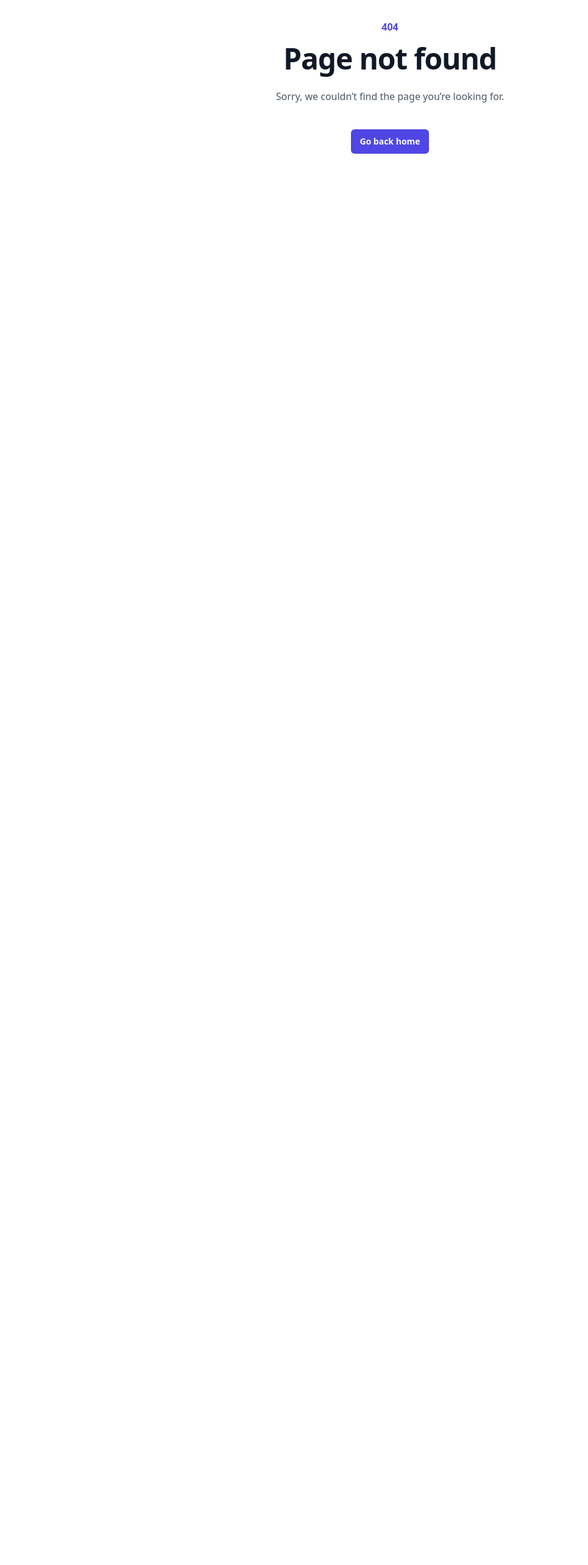
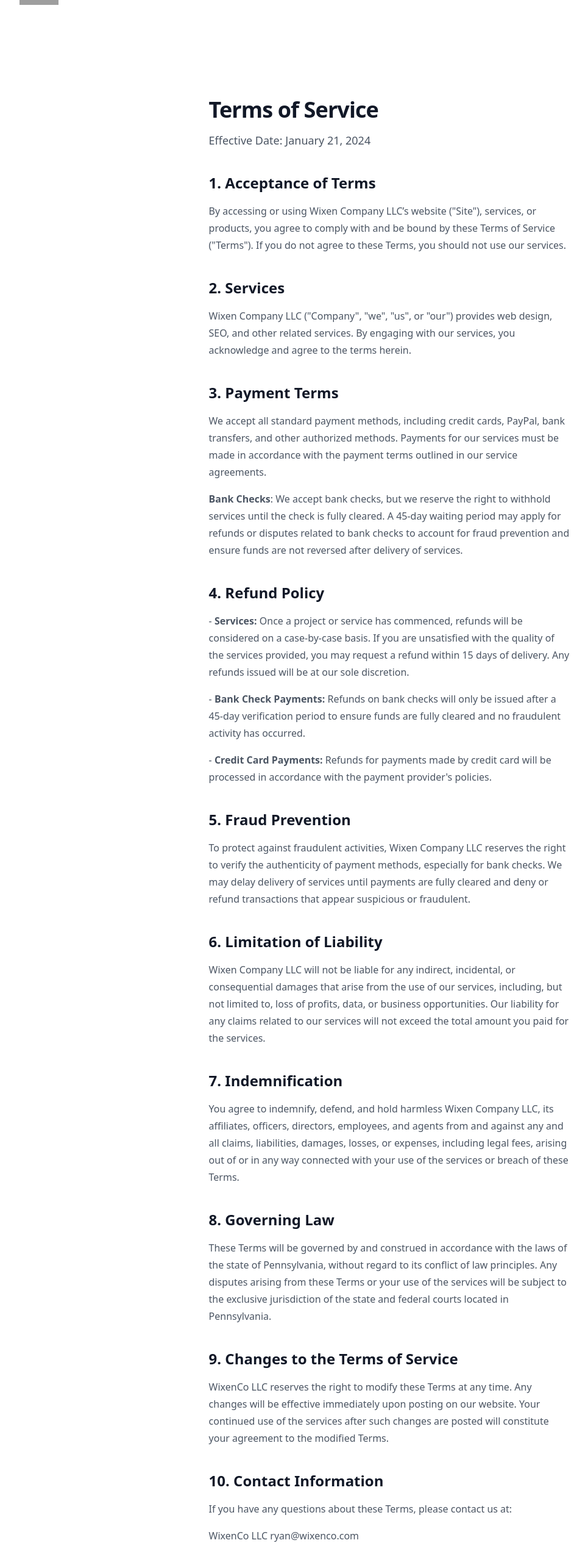
Before and after one commit to torrancejr/wixen_vercel, a React (Create React App) app: page /terms-of-service in a window 1280 px wide. Before the commit this address had no page. Shown: the part 96-2662 px from the top of the page at 61% size, without its empty margins (0-965 px from the left). Before the commit the page ends 800 px from the top, so only its background shows below. Built offline with nearby package versions, Linux system fonts and the light colour scheme; grey boxes are pictures that could not be loaded.

Commit message:
terms of service

```diff
--- a/src/components/Footer.js
+++ b/src/components/Footer.js
@@ -5,6 +5,7 @@ const navigation = {
     main: [
         { name: 'Home', href: '/' },
         { name: 'Blog', href: '/blog' },
+        { name: 'Terms', href: '/terms-of-service' }
     ],
     social: [
         {
--- /dev/null
+++ b/src/components/Terms.js
@@ -0,0 +1,109 @@
+import React from 'react';
+import Header from './Header';
+import Footer from './Footer';
+
+export default function TermsOfServicePage() {
+    return (
+        <>
+            <Header/>
+            <main className="grid min-h-full place-items-center bg-white px-6 py-24 sm:py-32 lg:px-8">
+                <div className="max-w-prose text-left">
+                    <h1 className="text-3xl font-bold tracking-tight text-gray-900 sm:text-4xl">Terms of Service</h1>
+                    <p className="mt-4 text-lg leading-7 text-gray-600">Effective Date: January 21, 2024</p>
+
+                    <h2 className="mt-10 text-2xl font-semibold text-gray-900">1. Acceptance of Terms</h2>
+                    <p className="mt-4 text-base leading-7 text-gray-600">
+                        By accessing or using Wixen Company LLC’s website ("Site"), services, or products, you agree to comply
+                        with and be bound by these Terms of Service ("Terms"). If you do not agree to these Terms, you
+                        should not use our services.
+                    </p>
+
+                    <h2 className="mt-10 text-2xl font-semibold text-gray-900">2. Services</h2>
+                    <p className="mt-4 text-base leading-7 text-gray-600">
+                        Wixen Company LLC ("Company", "we", "us", or "our") provides web design, SEO, and other related
+                        services. By engaging with our services, you acknowledge and agree to the terms herein.
+                    </p>
+
+                    <h2 className="mt-10 text-2xl font-semibold text-gray-900">3. Payment Terms</h2>
+                    <p className="mt-4 text-base leading-7 text-gray-600">
+                        We accept all standard payment methods, including credit cards, PayPal, bank transfers, and other
+                        authorized methods. Payments for our services must be made in accordance with the payment terms
+                        outlined in our service agreements.
+                    </p>
+                    <p className="mt-4 text-base leading-7 text-gray-600">
+                        <strong>Bank Checks</strong>: We accept bank checks, but we reserve the right to withhold
+                        services until the check is fully cleared. A 45-day waiting period may apply for refunds or
+                        disputes related to bank checks to account for fraud prevention and ensure funds are not reversed
+                        after delivery of services.
+                    </p>
+
+                    <h2 className="mt-10 text-2xl font-semibold text-gray-900">4. Refund Policy</h2>
+                    <p className="mt-4 text-base leading-7 text-gray-600">
+                        - <strong>Services:</strong> Once a project or service has commenced, refunds will be considered
+                        on a case-by-case basis. If you are unsatisfied with the quality of the services provided, you
+                        may request a refund within 15 days of delivery. Any refunds issued will be at our sole
+                        discretion.
+                    </p>
+                    <p className="mt-4 text-base leading-7 text-gray-600">
+                        - <strong>Bank Check Payments:</strong> Refunds on bank checks will only be issued after a
+                        45-day verification period to ensure funds are fully cleared and no fraudulent activity has
+                        occurred.
+                    </p>
+                    <p className="mt-4 text-base leading-7 text-gray-600">
+                        - <strong>Credit Card Payments:</strong> Refunds for payments made by credit card will be
+                        processed in accordance with the payment provider's policies.
+                    </p>
+
+                    <h2 className="mt-10 text-2xl font-semibold text-gray-900">5. Fraud Prevention</h2>
+                    <p className="mt-4 text-base leading-7 text-gray-600">
+                        To protect against fraudulent activities, Wixen Company LLC reserves the right to verify the
+                        authenticity of payment methods, especially for bank checks. We may delay delivery of services
+                        until payments are fully cleared and deny or refund transactions that appear suspicious or
+                        fraudulent.
+                    </p>
+
+                    <h2 className="mt-10 text-2xl font-semibold text-gray-900">6. Limitation of Liability</h2>
+                    <p className="mt-4 text-base leading-7 text-gray-600">
+                        Wixen Company LLC will not be liable for any indirect, incidental, or consequential damages that arise
+                        from the use of our services, including, but not limited to, loss of profits, data, or business
+                        opportunities. Our liability for any claims related to our services will not exceed the total
+                        amount you paid for the services.
+                    </p>
+
+                    <h2 className="mt-10 text-2xl font-semibold text-gray-900">7. Indemnification</h2>
+                    <p className="mt-4 text-base leading-7 text-gray-600">
+                        You agree to indemnify, defend, and hold harmless Wixen Company LLC, its affiliates, officers,
+                        directors, employees, and agents from and against any and all claims, liabilities, damages,
+                        losses, or expenses, including legal fees, arising out of or in any way connected with your use
+                        of the services or breach of these Terms.
+                    </p>
+
+                    <h2 className="mt-10 text-2xl font-semibold text-gray-900">8. Governing Law</h2>
+                    <p className="mt-4 text-base leading-7 text-gray-600">
+                        These Terms will be governed by and construed in accordance with the laws of the state of
+                        Pennsylvania, without regard to its conflict of law principles. Any disputes arising from these
+                        Terms or your use of the services will be subject to the exclusive jurisdiction of the state and
+                        federal courts located in Pennsylvania.
+                    </p>
+
+                    <h2 className="mt-10 text-2xl font-semibold text-gray-900">9. Changes to the Terms of Service</h2>
+                    <p className="mt-4 text-base leading-7 text-gray-600">
+                        WixenCo LLC reserves the right to modify these Terms at any time. Any changes will be effective
+                        immediately upon posting on our website. Your continued use of the services after such changes
+                        are posted will constitute your agreement to the modified Terms.
+                    </p>
+
+                    <h2 className="mt-10 text-2xl font-semibold text-gray-900">10. Contact Information</h2>
+                    <p className="mt-4 text-base leading-7 text-gray-600">
+                        If you have any questions about these Terms, please contact us at:
+                    </p>
+                    <p className="mt-4 text-base leading-7 text-gray-600">
+                        WixenCo LLC
+                        ryan@wixenco.com
+                    </p>
+                </div>
+            </main>
+            <Footer/>
+        </>
+    );
+}
--- a/src/index.js
+++ b/src/index.js
@@ -18,6 +18,7 @@ import TopBusinessDirectories from "./features/Blog/articles/TopBusinessDirector
 import ChristmasParadeTwentyFour from "./features/Blog/articles/ChristmasParadeTwentyFour";
 import TopTenImageSites from "./features/Blog/articles/TopTenImageSites";
 import HauntedHousesTwentyFour from "./features/Blog/articles/HauntedHousesTwentyFour";
+import TermsOfServicePage from "./components/Terms";
 import { createBrowserRouter, RouterProvider} from "react-router-dom";
 import ReactGA from 'react-ga4';
 
@@ -39,6 +40,7 @@ const router = createBrowserRouter([
     { path: '/blog/west-chester-christmas-parade-2024', element: <ChristmasParadeTwentyFour />},
     { path: '/blog/top-10-free-website-image-websites', element: <TopTenImageSites />},
     { path: '/blog/top-10-haunted-houses-chester-county', element: <HauntedHousesTwentyFour />},
+    { path: '/terms-of-service', element: <TermsOfServicePage />},
     { path: '*', element: <NotFoundPage /> },
 ]);
 
```
